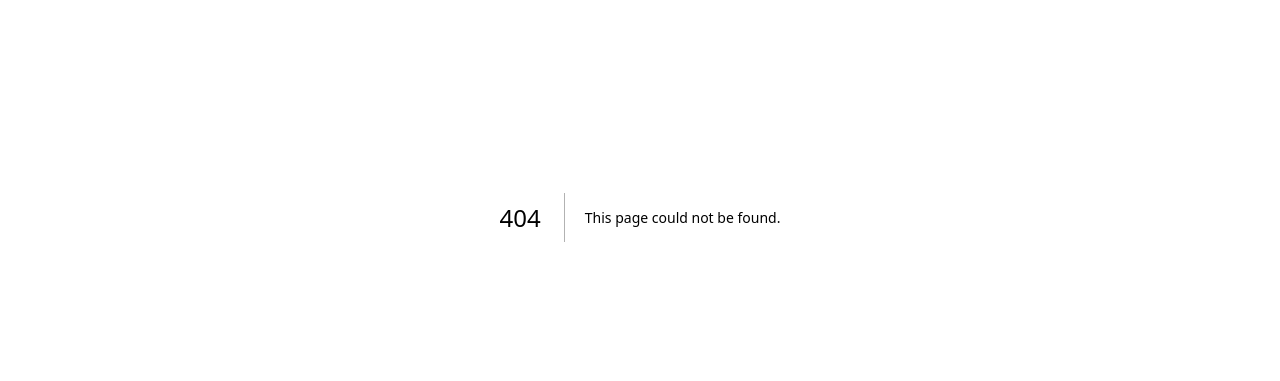
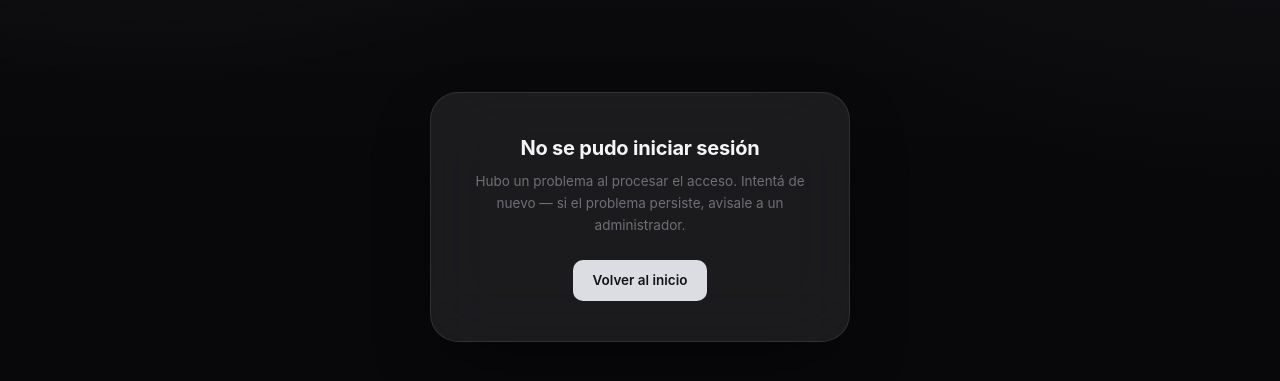
Before and after one commit to Salome2026/DISCOGR-FICA, a Next.js app: page /auth-error in a window 1280 px wide. Before the commit this address had no page. Shown: the part 183-564 px from the top of the page. Built offline with nearby package versions, Linux system fonts and the light colour scheme.

Commit message:
Add on-brand auth error page
NextAuth was falling back to its bare default error screen (plain
black/white, no relation to the app's identity). Points pages.error
at a custom dark/glass page instead.

Co-Authored-By: Claude Sonnet 5 <noreply@anthropic.com>

```diff
--- /dev/null
+++ b/app/auth-error/page.tsx
@@ -0,0 +1,43 @@
+import Link from "next/link";
+
+export default function AuthError() {
+  return (
+    <div className="ae-root bg-atmosphere">
+      <style>{`
+        .ae-root{
+          font-family: var(--font-display);
+          color:var(--text-1);
+          min-height:100vh;
+          display:flex;
+          align-items:center;
+          justify-content:center;
+          padding:2rem;
+        }
+        .ae-panel{
+          max-width:420px;
+          text-align:center;
+          background:var(--glass-bg-strong);
+          border:1px solid var(--glass-border);
+          border-radius:var(--radius-xl);
+          padding:2.5rem 2rem;
+          backdrop-filter:blur(var(--glass-blur-strong)) saturate(1.4);
+          -webkit-backdrop-filter:blur(var(--glass-blur-strong)) saturate(1.4);
+          box-shadow:var(--shadow-lg);
+        }
+        .ae-title{font-size:20px;font-weight:700;letter-spacing:-.01em;margin:0 0 8px;}
+        .ae-body{font-size:13.5px;color:var(--text-3);line-height:1.6;margin:0 0 24px;}
+        .ae-link{display:inline-block;background:var(--accent);color:var(--accent-ink);border-radius:10px;padding:10px 20px;font-weight:600;font-size:13.5px;text-decoration:none;}
+      `}</style>
+      <div className="ae-panel">
+        <h1 className="ae-title">No se pudo iniciar sesión</h1>
+        <p className="ae-body">
+          Hubo un problema al procesar el acceso. Intentá de nuevo — si el problema persiste,
+          avisale a un administrador.
+        </p>
+        <Link href="/" className="ae-link">
+          Volver al inicio
+        </Link>
+      </div>
+    </div>
+  );
+}
--- a/auth.ts
+++ b/auth.ts
@@ -26,6 +26,7 @@ export const { handlers, signIn, signOut, auth } = NextAuth({
   session: { strategy: "jwt" },
   pages: {
     signIn: "/",
+    error: "/auth-error",
   },
   callbacks: {
     async jwt({ token, trigger }) {
```
